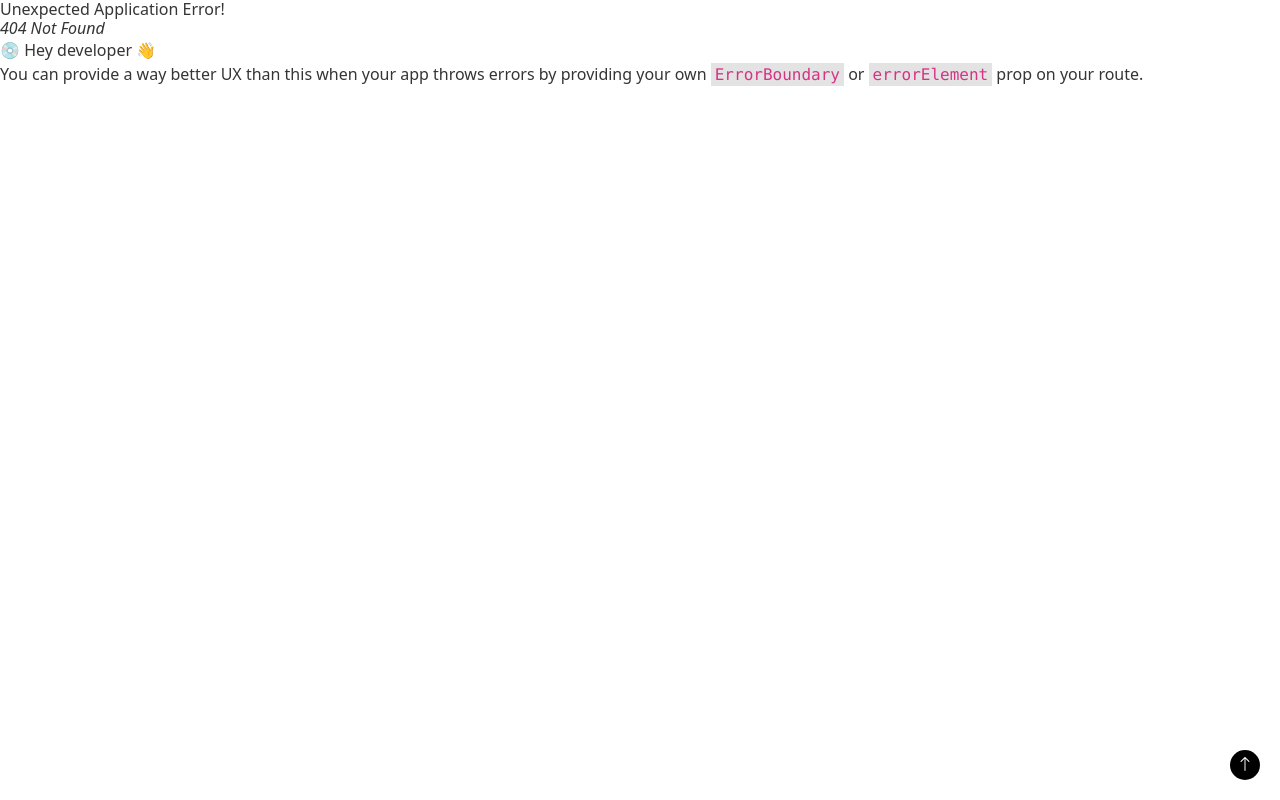
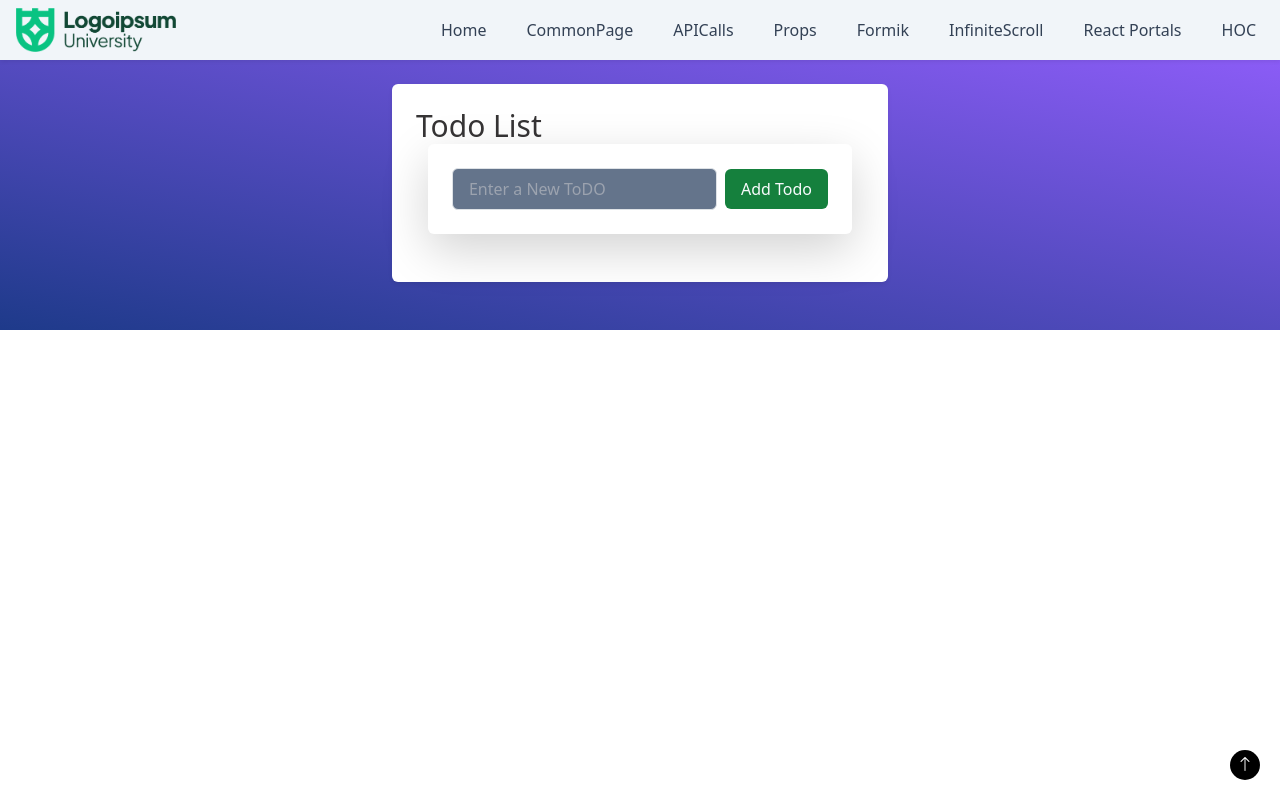
Before and after one commit to Pandilla-Rajesh/react-main-topics, a React (Create React App) app: page /todolist in a window 1280 px wide. Before the commit this address had no page. Built offline with nearby package versions, Linux system fonts and the light colour scheme.

Commit message:
create the HOC Patteran

```diff
--- a/src/Approutes.js
+++ b/src/Approutes.js
@@ -1,6 +1,7 @@
 import React, { Suspense } from 'react'
 import { createBrowserRouter, RouterProvider } from 'react-router-dom'
 import Login from './Component/Login/Login'
+import TodoList from './Component/TodoList/TodoList'
 
 const MainLayout = React.lazy(()=>import('./MaibLayout/MainLayout'))
 const Home = React.lazy(()=>import('./Pages/Home/Home'))
@@ -28,7 +29,8 @@ function Approutes(){
             {path:'props', element:(<Suspense fallback={<div>...Loading</div>}><Props/></Suspense>)},
             {path:'formik', element:(<Suspense fallback={<div>...Loading</div>}><Formik/></Suspense>)},
             {path:'scroll', element:(<Suspense fallback={<div>...Loading</div>}><InfiniteScroll/></Suspense>)},
-            {path:'portal', element:(<Suspense fallback={<div>...Loading</div>}><ReactPortal/></Suspense>)}
+            {path:'portal', element:(<Suspense fallback={<div>...Loading</div>}><ReactPortal/></Suspense>)},
+            {path:'todolist', element:(<Suspense fallback={<div>...Loading</div>}><TodoList/></Suspense>)}
         ]
     }
     ])
--- a/src/Component/Props/Parent.js
+++ b/src/Component/Props/Parent.js
@@ -14,11 +14,11 @@ const Parent = () => {
 
     const userDetails = [
         { title: 'Uniq Key List in React' },
-        {title: 'Uniq Key List in React', name: 'Rajesh', lname: 'Pandilla', age: 40, phone: 8247728356, email: 'rajesh@gmail.com', role:'SSE UI DEVELOPER' },
+        {title: 'Uniq Key List in React', name: 'Rajesh', lname: 'Pandilla', age: 40, phone: 8247732658, email: 'rajesh@gmail.com', role:'SSE UI DEVELOPER' },
         {title: 'Uniq Key List in React', name: 'Ushasri', lname: 'Pandilla', age: 34, phone: 970456789, email: 'usha@gmail.com' },
-        {title: 'Uniq Key List in React', name: 'Aadhya', lname: 'Pandilla', age: 9, phone: 9966843353, email: 'aadhya@gmail.com' },
+        {title: 'Uniq Key List in React', name: 'Aadhya', lname: 'Pandilla', age: 9, phone: 9968435333, email: 'aadhya@gmail.com' },
         {title: 'Uniq Key List in React', name: 'Arjun', lname: 'Pandilla', age: 4, phone: 8247728356, email: 'arjun@gmail.com' },
-        {title: 'Uniq Key List in React', name: 'Sathyanarayana', lname: 'Pandilla', age: 76, phone: 8008930060, email: 'sathya@gmail.com' },
+        {title: 'Uniq Key List in React', name: 'Sathyanarayana', lname: 'Pandilla', age: 76, phone: 800878989654, email: 'sathya@gmail.com' },
         {title: 'Uniq Key List in React', name: 'Anasurya', lname: 'Pandilla', age: 65, phone: 996655358, email: 'anasurya@gmail.com' }
     ]
 
--- /dev/null
+++ b/src/Component/TodoList/TodoForm.js
@@ -0,0 +1,21 @@
+import React from 'react'
+
+const TodoForm = ({newTodo, setNewTodo, addTodo})=>{
+    return(
+        <section>
+            <div className='container ms-auto'>
+                <div className='flex items-center justify-center'>
+                    <div className='grid grid-cols-1'>
+                        <div className='bg-white shadow-lg p-4 rounded mb-4'>
+                            <input type="text" name='newTodo'
+                            className='border rounded px-3 py-2 bg-slate-500 text-slate-50 me-2'
+                            value={newTodo} placeholder='Enter a New ToDO' onChange={(e)=>setNewTodo(e.target.value)} />
+                            <button onClick={addTodo} className='text-slate-50 bg-green-700 px-3 py-2 rounded'>Add Todo</button>
+                        </div>
+                    </div>
+                </div>
+            </div>
+        </section>
+    )
+}
+export default TodoForm
--- /dev/null
+++ b/src/Component/TodoList/TodoItem.js
@@ -0,0 +1,24 @@
+import React from 'react'
+
+const TodoItem = ({todo, onComplete})=>{
+    return(
+        <section className='w-full bg-gradient-to-tr from-green-800 to-green-950 h-full p-6 rounded mb-4'>
+            <div className='container ms-auto'>
+                <div className='grid grid-cols-1 lg:grid-cols-1 md:grid-cols-1'>
+                    <div className='bg-white shadow-sm rounded p-4'>
+                        <ul className='list-disc'>
+                            <li>
+                                <p>{todo}</p>
+                                <button onClick={onComplete} className='bg-blue-600 rounded-lg px-3 py-2 text-slate-50 hover:bg-blue-900
+                                transition-all 300 ease-in-out'>
+                                    Complete
+                                </button>
+                            </li>
+                        </ul>
+                    </div>
+                </div>
+            </div>
+        </section>
+    )
+}
+export default TodoItem
--- /dev/null
+++ b/src/Component/TodoList/TodoList.js
@@ -0,0 +1,46 @@
+import React, { useState } from 'react'
+import TodoForm from './TodoForm'
+import TodoItem from './TodoItem'
+
+const TodoList = ()=>{
+
+    const [todos, setTodos] = useState([])
+    const [newTodo, setNewTodo] = useState('')
+
+   const addTodo=()=>{
+     if(newTodo.trim() !==''){
+        setTodos((prevTodo) => [...prevTodo, newTodo])
+        setNewTodo('')
+    }
+   }
+
+   const compltedTodo = (index)=>{
+        setTodos((prevTodo)=>{
+            const updatedTodos = [...prevTodo]
+            updatedTodos.slice(index, 1)
+            return updatedTodos
+        })
+   }
+
+    return(
+        <section className='bg-gradient-to-tr from-blue-900 to-violet-500 p-6'>
+            <div className='container ms-auto'>
+                <div className='flex items-center justify-center gap-3 mb-4'>
+                    <div className='grid grid-cols-1 lg:grid-cols-1 md:grid-cols-1'>
+                        <div className='bg-white shadow-sm rounded p-4'>
+                           <h1 className='text-3xl'>Todo List</h1>
+                            <TodoForm newTodo={newTodo} setNewTodo={setNewTodo} addTodo={addTodo} />
+                            <ul className=' list-disc'>
+                                {todos?.map((list, index)=>(
+                                    <TodoItem key={index} list={list} onComplete={()=>compltedTodo(index)} />
+                                ))}
+                            </ul>
+                        </div>
+                    </div>
+                </div>
+            </div>
+        </section>
+    )
+}
+
+export default TodoList
--- a/src/Navbar/Navbar.js
+++ b/src/Navbar/Navbar.js
@@ -8,9 +8,9 @@ const Navbar = () => {
   return (
     <nav className='bg-slate-100 shadow-sm sticky top-[10vh] w-full z-50'>
       <div className='container mx-auto px-3 py-2 flex items-center justify-between'>
-        <div className=' w-16'>
+        <div className=' w-40'>
           <Link to="/">
-            <img src={require('../assets/images/20yrs_logo.png')} className='' alt="cybercity-brand" />
+            <img src={require('../assets/images/logoipsum-354.png')} className='' alt="cybercity-brand" />
           </Link>
         </div>
         <div className='md:hidden lg:hidden'>
@@ -46,6 +46,26 @@ const Navbar = () => {
                 APICalls
               </Link>
             </li>
+            <li>
+              <Link to="/props" className='block px-2 py-2 text-slate-700 hover:text-green-800 font-medium transition
+              ease-in-out'>Props</Link>
+            </li>
+             <li>
+              <Link to="/formik" className='block px-2 py-2 text-slate-700 hover:text-green-800 font-medium transition
+              ease-in-out'>Formik</Link>
+            </li>
+             <li>
+              <Link to="/scroll" className='block px-2 py-2 text-slate-700 hover:text-green-800 font-medium transition
+              ease-in-out'>InfiniteScroll</Link>
+            </li>
+             <li>
+              <Link to="/portal" className='block px-2 py-2 text-slate-700 hover:text-green-800 font-medium transition
+              ease-in-out'>React Portals</Link>
+            </li>
+            <li>
+              <Link to="/todolist" className='block px-2 py-2 text-slate-700 hover:text-green-800 font-medium transition
+              ease-in-out'>HOC</Link>
+            </li>
           </ul>
 
           {/* end */}
```
